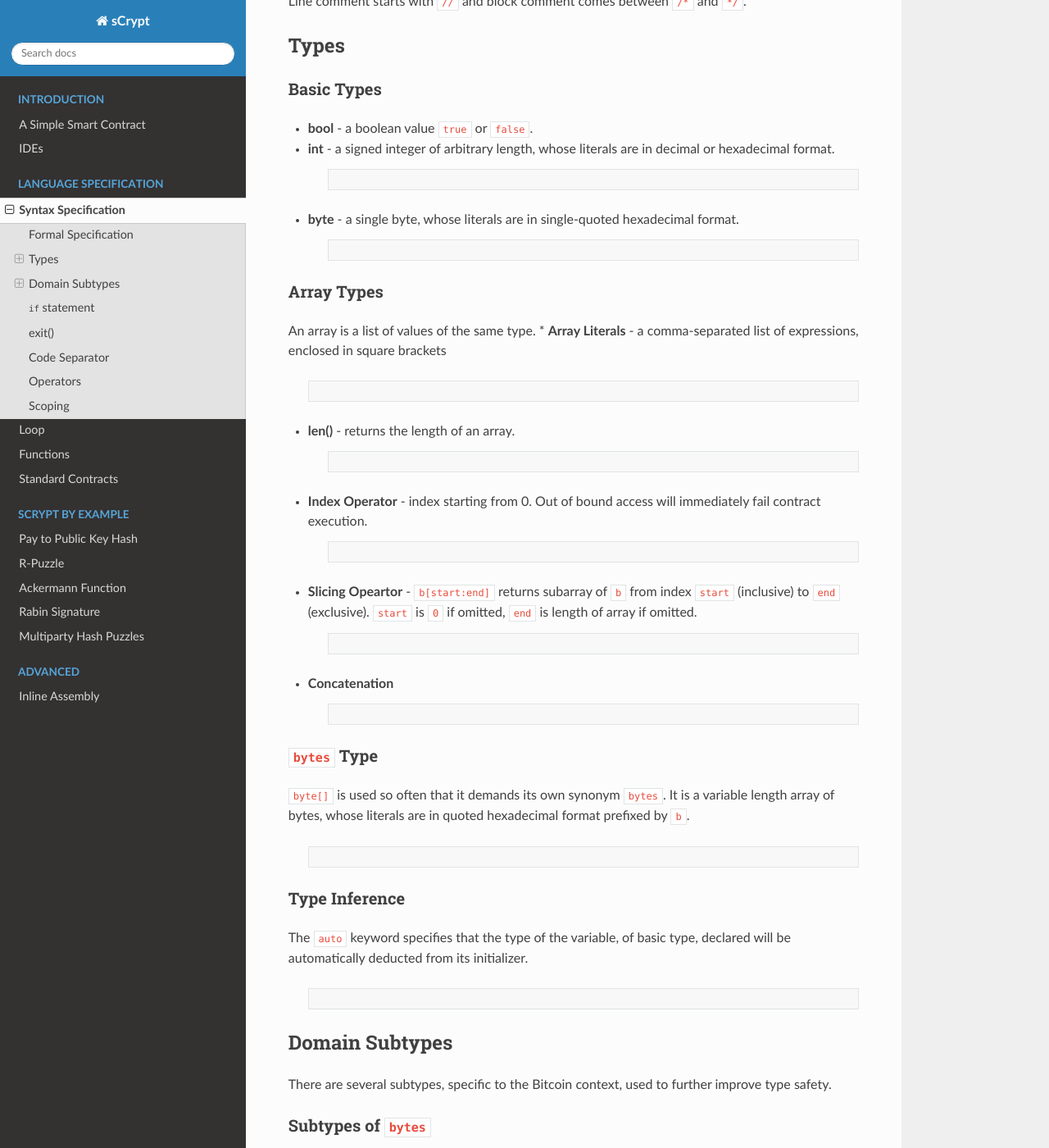
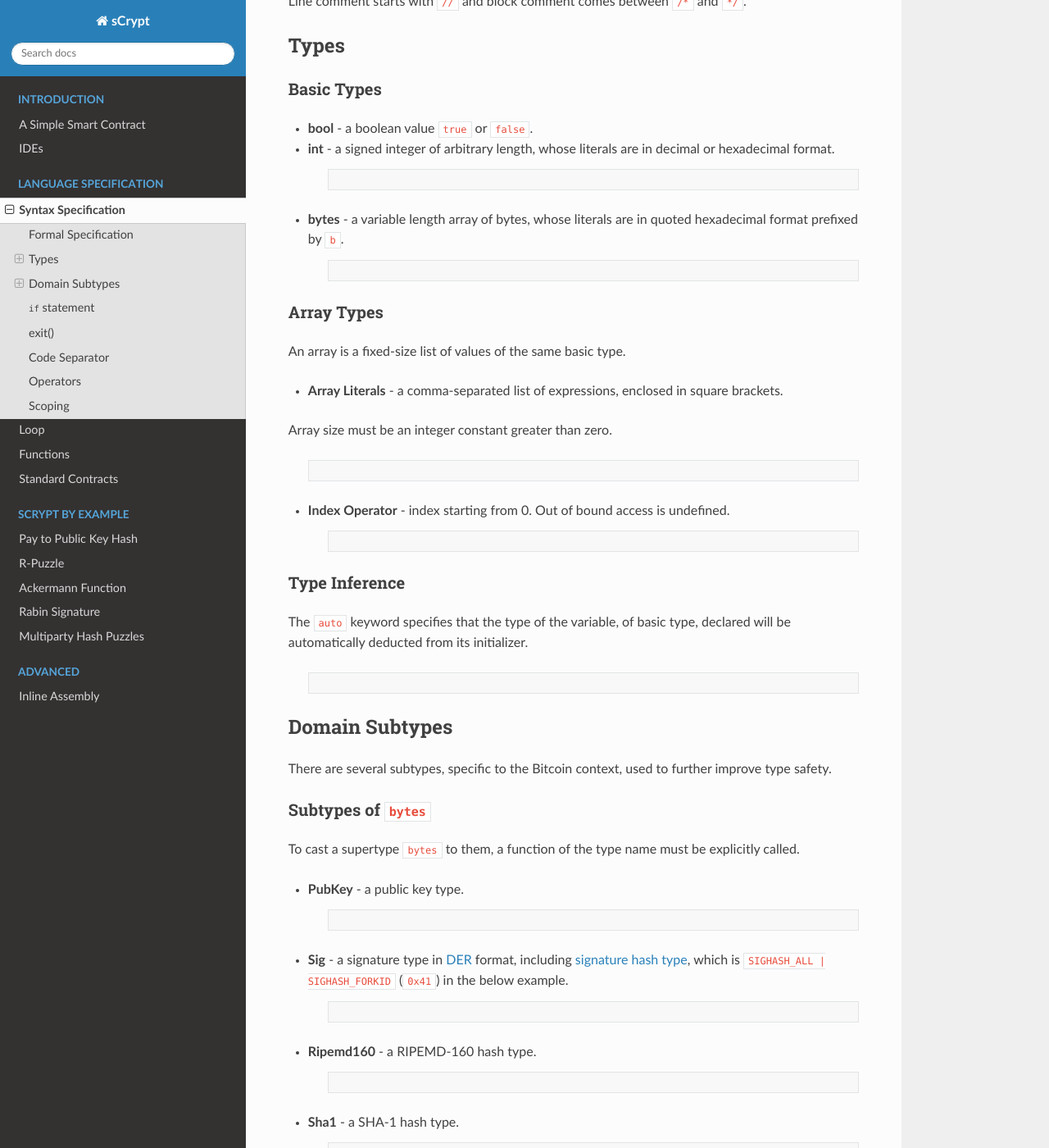
Before and after one commit to sCrypt-Inc/specification, a Sphinx documentation site: the page built from docs/syntax.rst, in a window 1280 px wide and 1400 px high, scrolled down 932 px. Shown: the whole window at 82% size. Built offline with Sphinx 7.4.7 and the Read the Docs theme 2.0.0, drawn with Linux system fonts in a browser that asks for light colours.

Commit message:
static array

```diff
--- a/docs/syntax.rst
+++ b/docs/syntax.rst
@@ -54,59 +54,8 @@ Basic Types
         int a2 = -4242424242424242;
         int a3 = 55066263022277343669578718895168534326250603453777594175500187360389116729240;
         int a4 = 0xFF8C;
-* **byte** - a single byte, whose literals are in single-quoted hexadecimal format.
 
-    .. code-block:: solidity
-
-        byte a1 = 'FF';
-
-Array Types
------------
-An array is a list of values of the same type.
-* **Array Literals** - a comma-separated list of expressions, enclosed in square brackets
-
-    .. code-block:: solidity
-
-        byte[] a = ['ff', 'ee', '11', '22'];
-        bool[] b = [false, false && true || false, true || (1 > 2)];
-        int[] c = [72, -4 - 1 - 40, 833 * (99 + 9901) + 8888];
-        int[] empty = [];
-
-* **len()** - returns the length of an array.
-
-    .. code-block:: solidity
-
-        int a = len([1, 4, 2]); // a == 3
-
-* **Index Operator** - index starting from 0. Out of bound access will immediately fail contract execution.
-
-    .. code-block:: solidity
-
-        int[] a = [1, 4, 2];
-        int d = a[2];
-        a[1] = -4;
-
-* **Slicing Opeartor** - ``b[start:end]`` returns subarray of ``b`` from index ``start`` (inclusive) to ``end`` (exclusive).
-  ``start`` is ``0`` if omitted, ``end`` is length of array if omitted.
-
-    .. code-block:: solidity
-
-        // see "bytes" type below
-        bytes b = b'0011223344556677';
-        // b[3:6] == b'334455'
-        // b[:4] == b'00112233'
-        // b[5:] = b'556677'
-
-* **Concatenation**
-
-    .. code-block:: solidity
-
-        int s = [3, 2] + [1, 4];  // s = [3, 2, 1, 4]
-
-``bytes`` Type
---------------
-``byte[]`` is used so often that it demands its own synonym ``bytes``.
-It is a variable length array of bytes, whose literals are in quoted hexadecimal format prefixed by ``b``.
+* **bytes** - a variable length array of bytes, whose literals are in quoted hexadecimal format prefixed by ``b``.
 
     .. code-block:: solidity
 
@@ -114,6 +63,31 @@ It is a variable length array of bytes, whose literals are in quoted hexadecimal
         bytes b1 = b'ffee1234'; // b0 and b1 are equivalent
         bytes b2 = b'414136d08c5ed2bf3ba048afe6dcaebafeffffffffffffffffffffffffffffff00';
         bytes b3 = b'1122' + b'eeff'; // b3 is b'1122eeff'
+
+Array Types
+-----------
+An array is a fixed-size list of values of the same basic type.
+
+* **Array Literals** - a comma-separated list of expressions, enclosed in square brackets.
+Array size must be an integer constant greater than zero.
+
+    .. code-block:: solidity
+
+        bool[3] b = [false, false && true || false, true || (1 > 2)];
+        int[3] c = [72, -4 - 1 - 40, 833 * (99 + 9901) + 8888];
+        bytes[3] a = [b'ffee', b'11', b'22'];
+
+* **Index Operator** - index starting from 0. Out of bound access is undefined.
+
+    .. code-block:: solidity
+
+        int[3] a = [1, 4, 2];
+        int d = a[2];
+        a[1] = -4;
+        int idx = 2;
+        d = a[idx]; // allowed
+        a[idx] = 2; // disallowed as only const int index is allowed when writing to an array
+
 
 Type Inference
 --------------
```
Also changed, not shown: docs/functions.rst (+23 -0 lines).
